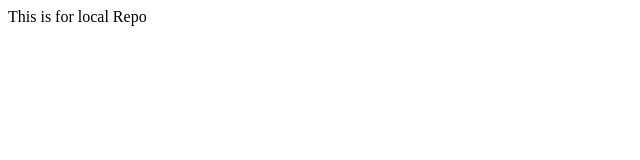
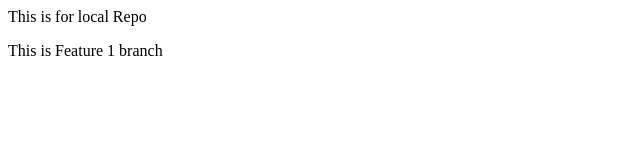
Before and after one commit to Malik-444/gitDmo, a plain HTML site: page index.html in a window 1280 px wide. Shown: the whole page, without its empty margins (0-640 px from the left). Drawn offline with Linux system fonts and the light colour scheme.

Commit message:
add new feature branch

```diff
--- a/index.html
+++ b/index.html
@@ -1 +1,2 @@
 <p>This is for local Repo</p>
+<p>This is Feature 1 branch </p>
```
